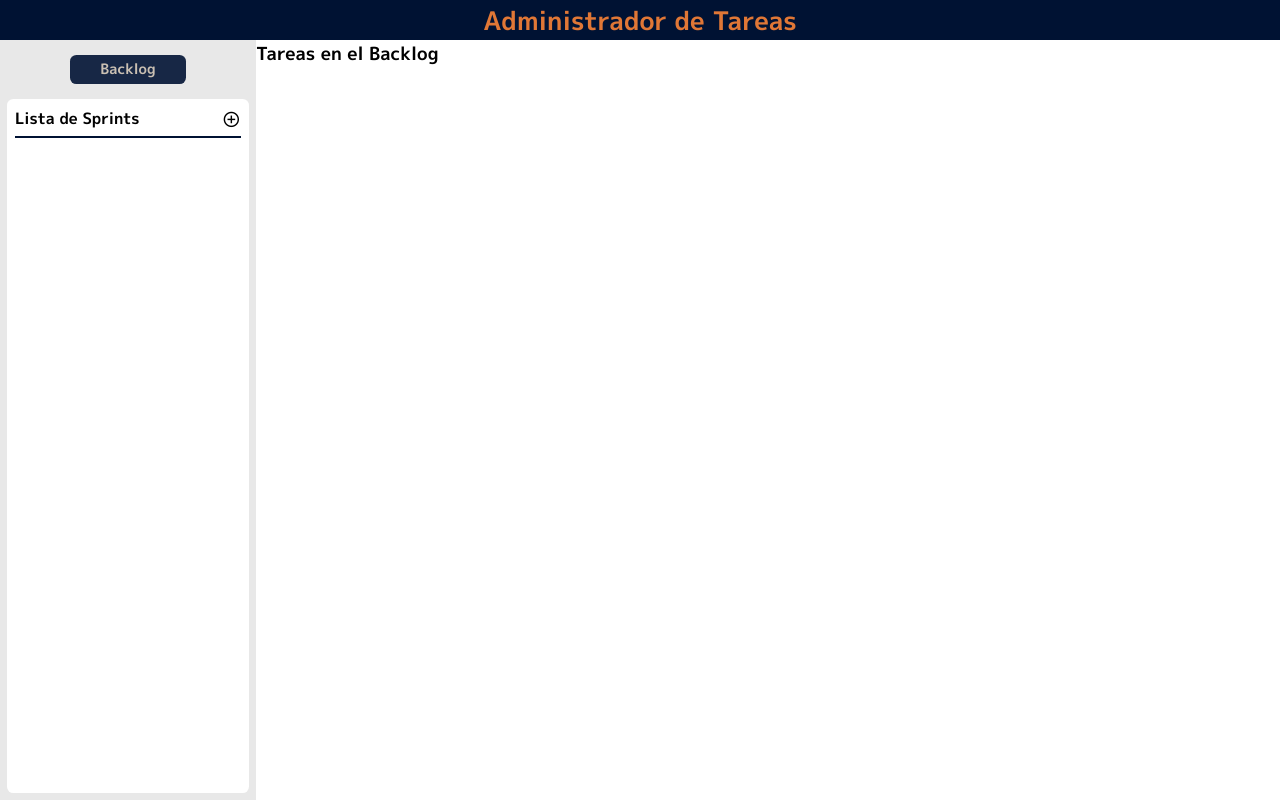
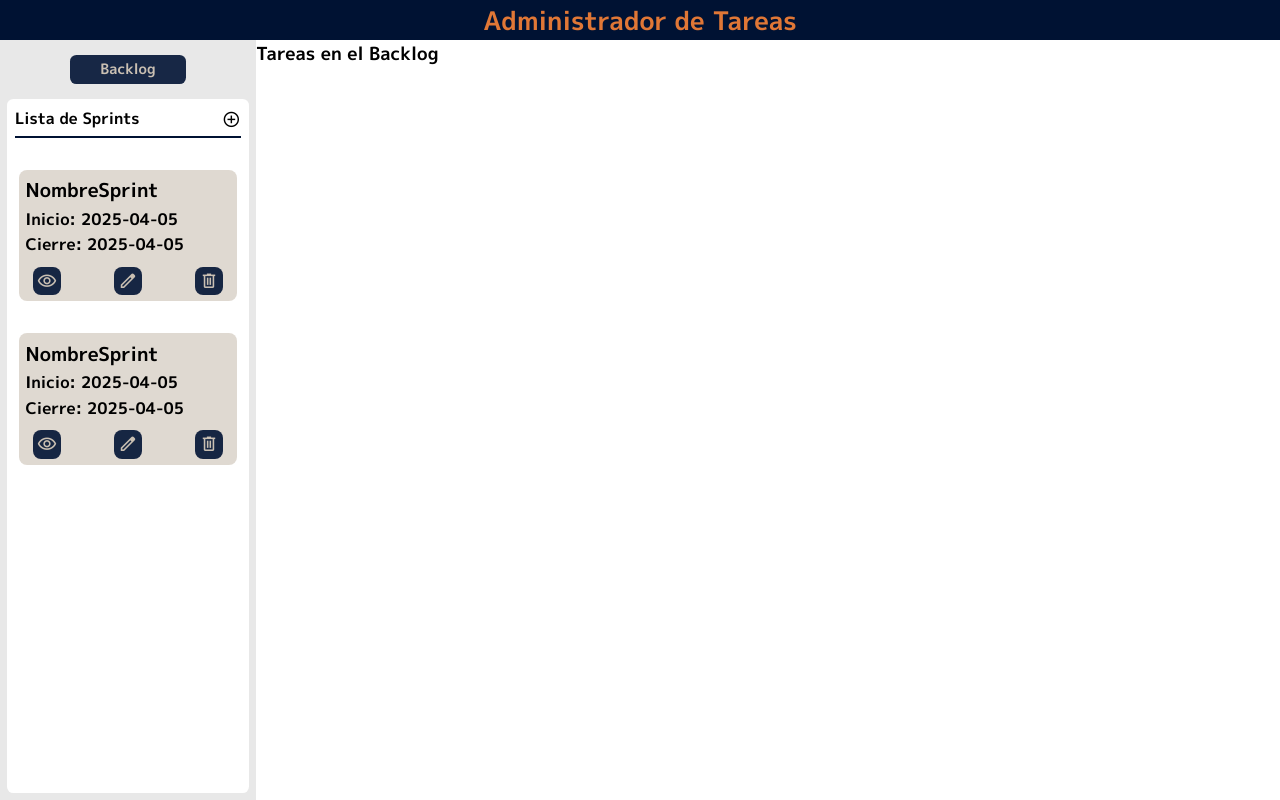
Before and after one commit to Santiago91218/Proyecto-ToDoList, a React (Vite) app: page / in a window 1280 px wide. Built offline with nearby package versions, Linux system fonts and the light colour scheme.

Commit message:
Subiendo CardSprint y modificaciones

```diff
--- a/src/components/screens/ScreenSprint/ScreenSprint.tsx
+++ /dev/null
@@ -1,9 +0,0 @@
-export const ScreenSprint = () => {
-  return (
-    <div>
-      {/*
-        Screen de la 2da pantalla(vista de la sprint)
-        */}
-    </div>
-  );
-};
--- /dev/null
+++ b/src/components/ui/CardSprint/CardSprint.tsx
@@ -0,0 +1,24 @@
+import { IconEditar } from "../Icons/IconEditar";
+import { IconEliminar } from "../Icons/IconEliminar";
+import { IconVer } from "../Icons/IconVer";
+
+export const CardSprint = () => {
+  return (
+    <div className="bg-[#CAC0B3]/60 w-[17vw] !p-[0.5vw] flex flex-col gap-[1.3vh] !mt-[4vh] rounded-[0.5rem]">
+      <div className="flex flex-col gap-[0.2vh]">
+        <h3 className="text-[1.5vw]">NombreSprint</h3>
+        <p>
+          <b>Inicio:</b> 2025-04-05
+        </p>
+        <p>
+          <b>Cierre:</b> 2025-04-05
+        </p>
+      </div>
+      <div className="flex gap-[3vw] items-center justify-around ">
+        <IconVer size={"1.6vw"} />
+        <IconEditar size={"1.6vw"} />
+        <IconEliminar size={"1.6vw"} />
+      </div>
+    </div>
+  );
+};
--- a/src/components/ui/Icons/IconEditar.tsx
+++ b/src/components/ui/Icons/IconEditar.tsx
@@ -1,7 +1,18 @@
-export const IconEditar = () => {
+import { FC } from "react";
+
+interface IProps {
+  size: string;
+}
+
+export const IconEditar: FC<IProps> = ({ size }) => {
   return (
-    <button className="bg-[#001233]/90 flex items-center justify-center p-1 rounded cursor-pointer transition duration-300 hover:bg-[#001233]/80">
-      <span className={"material-symbols-outlined text-[#CAC0B3]"}>edit</span>
+    <button className="bg-[#001233]/90 flex items-center justify-center !p-1 rounded-[0.5rem]  cursor-pointer transition duration-300 hover:bg-[#001233]/80">
+      <span
+        className={"material-symbols-outlined text-[#CAC0B3]"}
+        style={{ fontSize: size }}
+      >
+        edit
+      </span>
     </button>
   );
 };
--- a/src/components/ui/Icons/IconEliminar.tsx
+++ b/src/components/ui/Icons/IconEliminar.tsx
@@ -1,7 +1,18 @@
-export const IconEliminar = () => {
+import { FC } from "react";
+
+interface IProps {
+  size: string;
+}
+
+export const IconEliminar: FC<IProps> = ({ size }) => {
   return (
-    <button className="bg-[#001233]/90 flex items-center justify-center p-1 rounded cursor-pointer transition duration-300 hover:bg-[#001233]/80">
-      <span className={"material-symbols-outlined text-[#CAC0B3]"}>delete</span>
+    <button className="bg-[#001233]/90 flex items-center justify-center !p-1 rounded-[0.5rem] cursor-pointer transition duration-300 hover:bg-[#001233]/80">
+      <span
+        className="material-symbols-outlined text-[#CAC0B3]"
+        style={{ fontSize: size }}
+      >
+        delete
+      </span>
     </button>
   );
 };
--- a/src/components/ui/Icons/IconVer.tsx
+++ b/src/components/ui/Icons/IconVer.tsx
@@ -1,7 +1,16 @@
-export const IconVer = () => {
+import { FC } from "react";
+
+interface IProps {
+  size: string;
+}
+
+export const IconVer: FC<IProps> = ({ size }) => {
   return (
-    <button className="bg-[#001233]/90 flex items-center justify-center p-1 rounded cursor-pointer transition duration-300 hover:bg-[#001233]/80">
-      <span className={"material-symbols-outlined text-[#CAC0B3]"}>
+    <button className="bg-[#001233]/90 flex items-center justify-center !p-1 rounded-[0.5rem] cursor-pointer transition duration-300 hover:bg-[#001233]/80">
+      <span
+        className={"material-symbols-outlined text-[#CAC0B3]"}
+        style={{ fontSize: size }}
+      >
         visibility
       </span>
     </button>
--- a/src/components/ui/ListSprints/ListSprints.tsx
+++ b/src/components/ui/ListSprints/ListSprints.tsx
@@ -1,5 +1,6 @@
 import { useState } from "react";
 import { CrearSprint } from "../PopUps/CrearSprint/CrearSprint";
+import { CardSprint } from "../CardSprint/CardSprint";
 
 export const ListSprints = () => {
   const [modal, setModal] = useState<boolean>(false);
@@ -27,9 +28,8 @@ export const ListSprints = () => {
       {modal && <CrearSprint closeModal={handleCloseModal} />}
       <span className="inline-block w-full h-[2px] bg-[#001233] !mt-[5px]"></span>
       <div>
-        {/*
-        Aca ponemos la CardSprint
-        */}
+        <CardSprint />
+        <CardSprint />
       </div>
     </div>
   );
--- a/src/components/ui/PopUps/CrearTarea/CrearTarea.tsx
+++ b/src/components/ui/PopUps/CrearTarea/CrearTarea.tsx
@@ -1,5 +1,61 @@
-export const CrearTarea = () => {
+import { FC, FormEvent } from "react";
+
+interface IProps {
+  closeModal: () => void;
+}
+
+export const CrearTarea: FC<IProps> = ({ closeModal }) => {
+  const handleSubmit = (e: FormEvent) => {
+    e.preventDefault();
+  };
+
   return (
-    <div>CrearTarea</div>
-  )
-}
+    <div className="absolute top-0 left-0 flex justify-center items-center w-[100vw] h-[100vh] backdrop-blur-sm backdrop-brightness-90">
+      <div className="bg-[#fff] shadow-[5px_5px_10px_5px_gray] w-[30%] !p-[12px] flex flex-col gap-8 items-center justify-center p-1 rounded">
+        <div className="w-[100%] flex justify-center items-center !mb-[20px]">
+          <h3 className="text-[40px]">Crear Tarea</h3>
+        </div>
+        <form
+          onSubmit={handleSubmit}
+          className="flex flex-col justify-center items-center gap-7 w-[100%] relative"
+        >
+          <input
+            type="text"
+            placeholder="Titulo de la tarea"
+            className="text-[#696666] w-[70%] !p-[0.4rem] border-1 border-[#B4A490] rounded-[0.5rem] cursor-pointer bg-[#CAC0B3]/60 focus:outline-none hover:bg-[#CAC0B3]/80"
+          />
+
+          <textarea
+            placeholder="Descripción"
+            className="text-[#696666] w-[70%] !p-[0.4rem] border-1 resize-none border-[#B4A490] rounded-[0.5rem] cursor-pointer bg-[#CAC0B3]/60 focus:outline-none hover:bg-[#CAC0B3]/80"
+          ></textarea>
+
+          <label
+            htmlFor="fechaCierre"
+            className="text-[#696666] absolute top-[132px] left-[80px] text-sm"
+          >
+            Fecha Límite
+          </label>
+          <input
+            type="date"
+            className="text-[#696666] w-[70%] !p-[0.4rem] border-1 border-[#B4A490] rounded-[0.5rem] cursor-pointer bg-[#CAC0B3]/60 focus:outline-none hover:bg-[#CAC0B3]/80"
+          />
+          <div className="flex gap-[4vw] !mt-[30px]">
+            <button
+              onClick={closeModal}
+              className="!p-[0.3rem] w-[6vw] text-[#CAC0B3] bg-[#001233]/95 hover:bg-[#042052] text-[1vw]  rounded-[0.4rem] cursor-pointer mt-[30px]"
+            >
+              Cancelar
+            </button>
+            <button
+              type="submit"
+              className="!p-[0.3rem] w-[6vw] text-[#CAC0B3] bg-[#001233]/95 hover:bg-[#042052] text-[1vw]  rounded-[0.4rem]  cursor-pointer mt-[30px]"
+            >
+              Confirmar
+            </button>
+          </div>
+        </form>
+      </div>
+    </div>
+  );
+};
```
